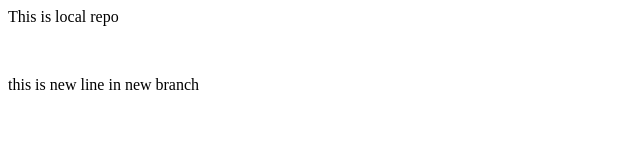
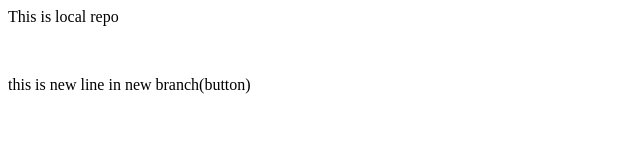
Before and after one commit to nikhil-sangule/localrepo, a plain HTML site: page index.html in a window 1280 px wide. Shown: the full height of the page, 0-640 px from the left. Drawn offline with Linux system fonts and the light colour scheme.

```diff
--- a/index.html
+++ b/index.html
@@ -1,3 +1,3 @@
 <p> This is local repo</p>
 <br>
-<p> this is new line in new branch</p>
+<p> this is new line in new branch(button)</p>
```
